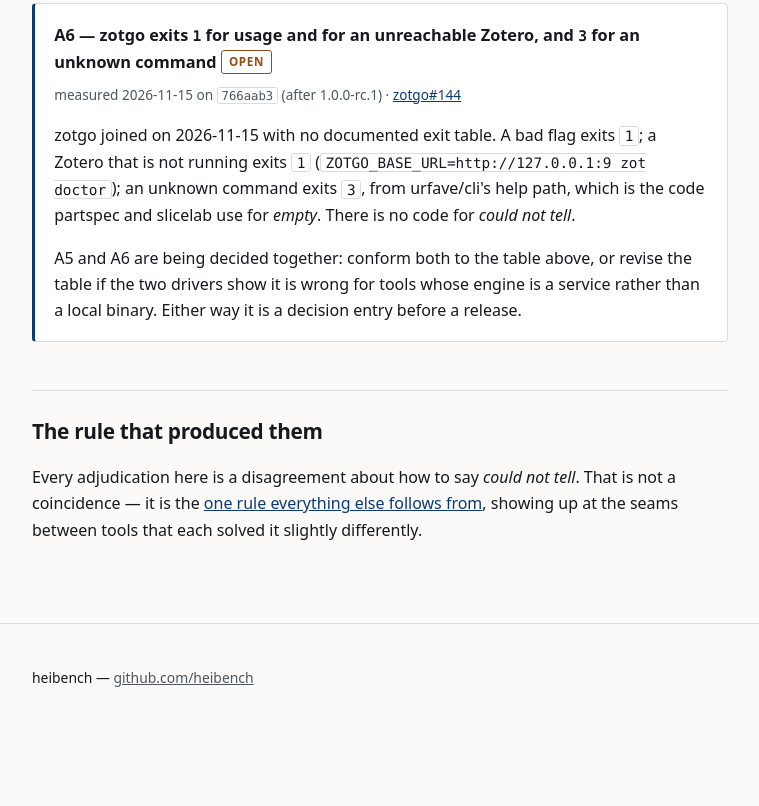
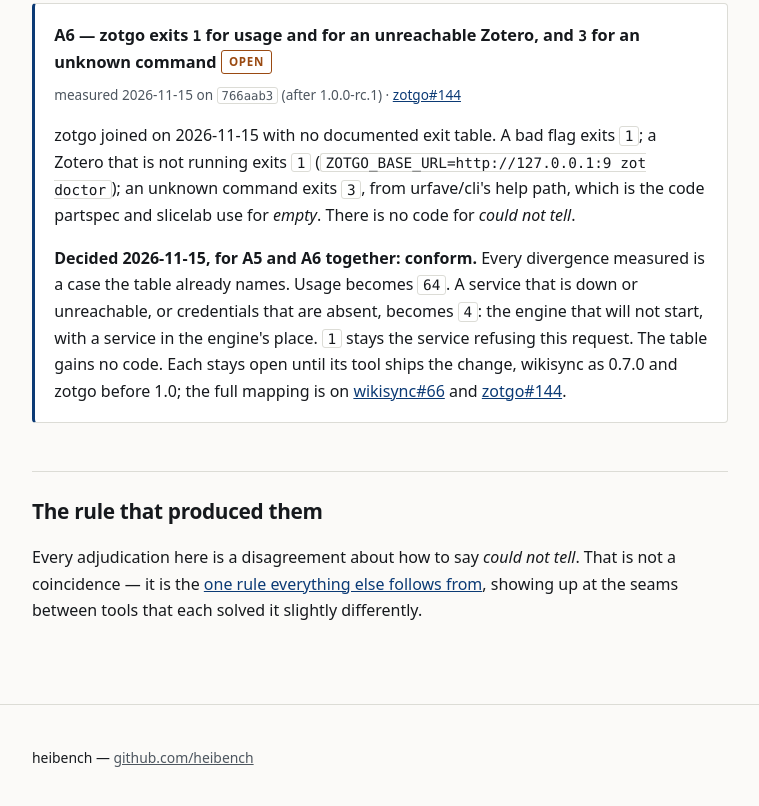
Before and after one commit to heibench/heibench.github.io, a plain HTML site: page adjudications.html in a window 1280 px wide. Shown: the part 3213-4019 px from the top of the page, without its empty margins (260-1019 px from the left). Before the commit the page ends 3965 px from the top, so only its background shows below. Drawn offline with Linux system fonts and the light colour scheme.

Commit message:
docs: A5 and A6 are decided, zotgo and wikisync conform (#14)
Every exit-code divergence measured in zotgo and wikisync is a case the
table already names, so both conform and no code is added: usage becomes
64; a service that is down or unreachable, or absent credentials, becomes
4; 1 stays the service refusing the request. The full mapping is on
wikisync#66 and zotgo#144.

§6.2 gains how the codes read for a driver whose engine is a service,
and §6.3 and the adjudications page record the decision. A5 and A6 stay
open until each tool ships the change.

```diff
--- a/adjudications.html
+++ b/adjudications.html
@@ -173,9 +173,15 @@
     (<code>ZOTGO_BASE_URL=http://127.0.0.1:9 zot doctor</code>); an unknown command
     exits <code>3</code>, from urfave/cli's help path, which is the code partspec and
     slicelab use for <em>empty</em>. There is no code for <em>could not tell</em>.</p>
-    <p>A5 and A6 are being decided together: conform both to the table above, or revise
-    the table if the two drivers show it is wrong for tools whose engine is a service
-    rather than a local binary. Either way it is a decision entry before a release.</p>
+    <p><strong>Decided 2026-11-15, for A5 and A6 together: conform.</strong> Every
+    divergence measured is a case the table already names. Usage becomes
+    <code>64</code>. A service that is down or unreachable, or credentials that are
+    absent, becomes <code>4</code>: the engine that will not start, with a service in
+    the engine's place. <code>1</code> stays the service refusing this request. The
+    table gains no code. Each stays open until its tool ships the change, wikisync as
+    0.7.0 and zotgo before 1.0; the full mapping is on
+    <a href="https://github.com/heibench/wikisync/issues/66">wikisync#66</a> and
+    <a href="https://github.com/heibench/zotgo/issues/144">zotgo#144</a>.</p>
   </div>
 
   <h2>The rule that produced them</h2>
```
